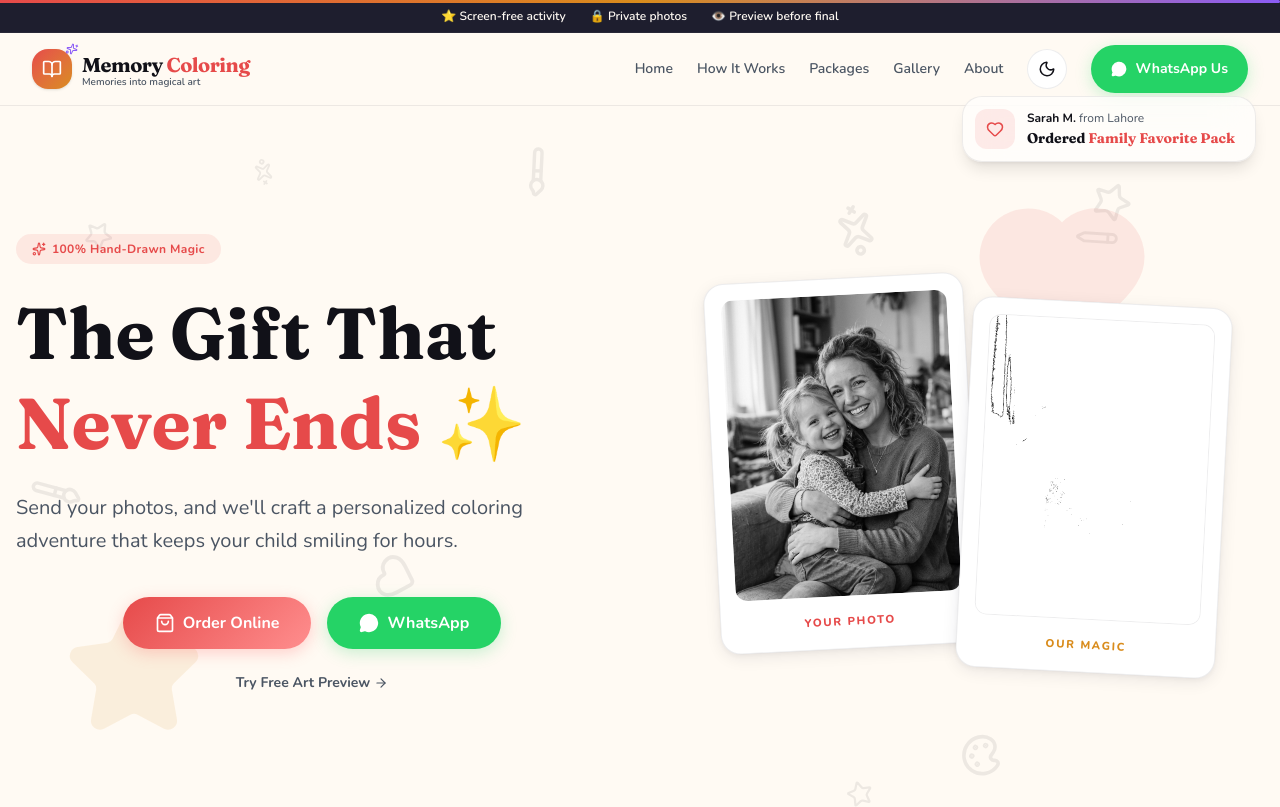
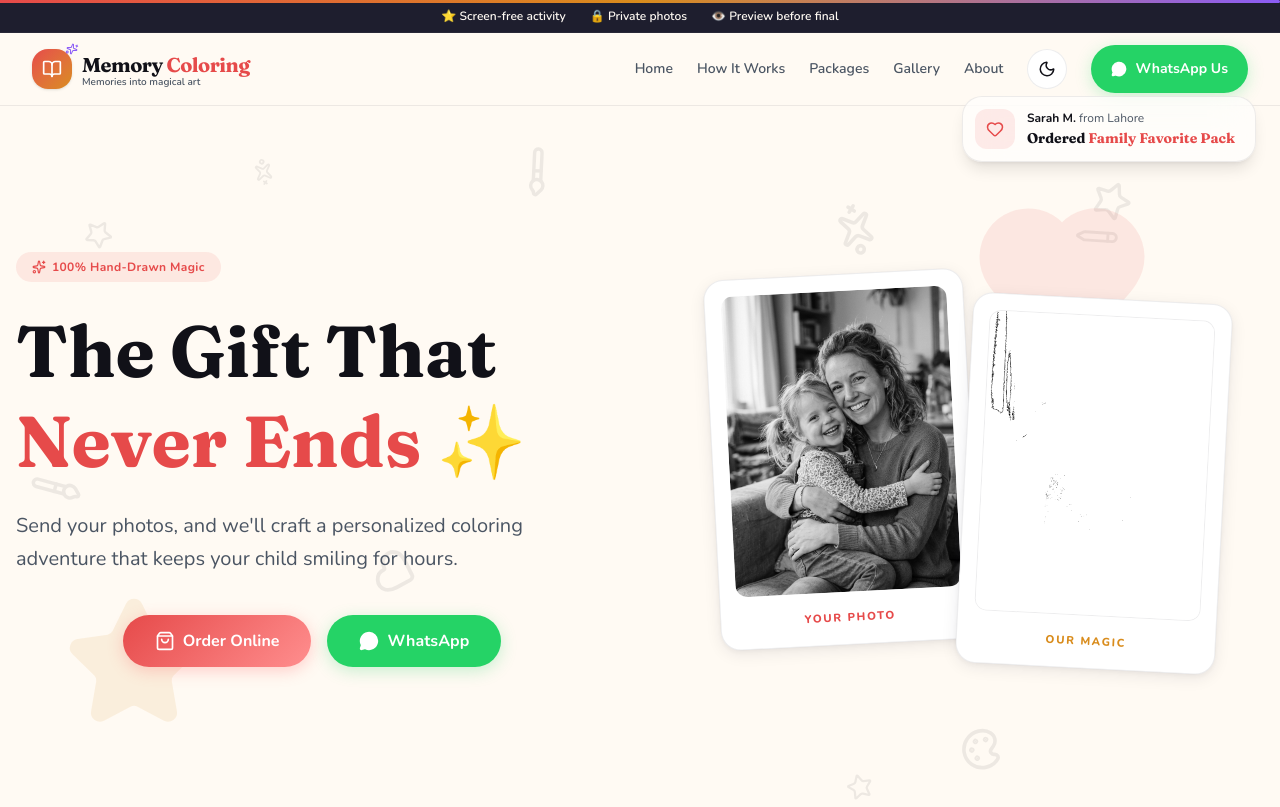
Before and after one commit to Hamza-op/memory-coloring, a React (Vite) app: page / in a window 1280 px wide. Shown: the top 807 px of the page. Built offline with nearby package versions, Linux system fonts and the light colour scheme.

Commit message:
Remove free art preview links

```diff
--- a/src/components/LandingPage.tsx
+++ b/src/components/LandingPage.tsx
@@ -48,11 +48,7 @@ const Hero = () => {
                 <MessageCircle size={20} fill="currentColor" /> WhatsApp
               </a>
             </div>
-            <button onClick={() => navigate('/create')} className="group flex flex-col items-center sm:items-start mt-2">
-              <span className="font-body font-bold text-sm text-[var(--text-muted)] hover:text-coral transition-colors flex items-center gap-1">
-                Try Free Art Preview <ArrowRight size={14} className="group-hover:translate-x-1 transition-transform" />
-              </span>
-            </button>
+
           </div>
         </motion.div>
 
--- a/src/components/Layout.tsx
+++ b/src/components/Layout.tsx
@@ -129,7 +129,6 @@ const MobileBottomNav = () => {
   const location = useLocation();
   const items = [
     { to: '/', icon: Home, label: 'Home' },
-    { to: '/create', icon: Wand2, label: 'Preview' },
     { to: '/checkout', icon: ShoppingBag, label: 'Order' },
   ];
   return (
```
